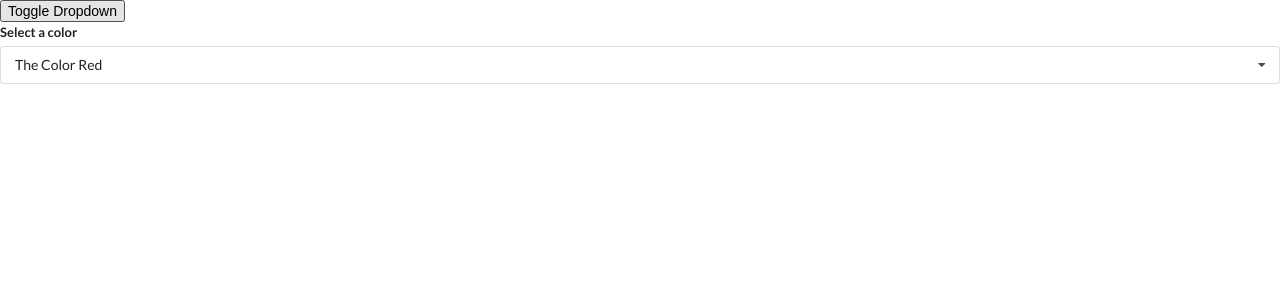
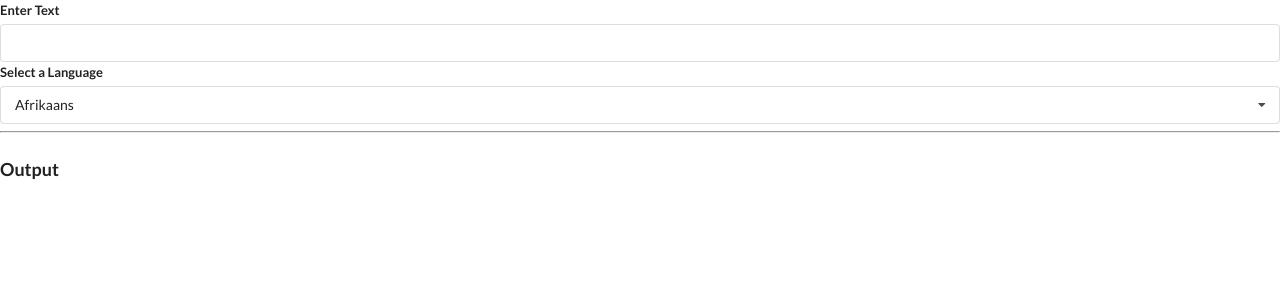
Before and after one commit to doge33/React-Redux-widgets, a React (Create React App) app: page / in a window 1280 px wide. Shown: the top 300 px of the page. Built offline with nearby package versions, Linux system fonts and the light colour scheme; no server answers.

Commit message:
added Convert component to handle google api request

```diff
--- a/src/App.js
+++ b/src/App.js
@@ -2,6 +2,7 @@
 import Accordion from './components/Accordion';
 import Search from './components/Search';
 import Dropdown from  './components/Dropdown';
+import Translate from './components/Translate';
 
 const items = [
   {
@@ -35,16 +36,12 @@
 
 export default function App() {
 
-  const [selected, setSelected] = useState(options[0]);
-  const [showDropdown, setShowDropdown] = useState(true);
+  //const [selected, setSelected] = useState(options[0]);
+  //const [showDropdown, setShowDropdown] = useState(true);
 
   return (
     <div>
-      <button onClick= {() => setShowDropdown(!showDropdown)}>Toggle Dropdown</button>
-      {showDropdown ?
-      <Dropdown selected={selected} options={options} onSelectedChange={setSelected}/>
-      : null
-      }
+      <Translate />
     </div>
   )
 }
--- /dev/null
+++ b/src/components/Convert.js
@@ -0,0 +1,31 @@
+import React, {useState, useEffect} from 'react';
+import axios from 'axios';
+
+export default function Convert({language, text}) {
+
+  const [translated, setTranslated] = useState('');
+
+  useEffect(() => {
+    //make helper async arrow function
+    const doTranslation = async () => {
+      //leaving the request body (2nd argument) empty cuz this is how google translate api works
+      const {data} = await axios.post('https://translation.googleapis.com/language/translate/v2', {}, {
+        params: {
+          q: text,
+          target: language.value,
+          key: "AIzaSyCHUCmpR7cT_yDFHC98CZJy2LTms-IwDlM"
+        }
+      })
+      setTranslated(data.data.translations[0].translatedText);
+    }
+
+    doTranslation();
+
+  }, [language, text]);
+
+  return (
+    <div>
+      <h1 className="ui header"> {translated} </h1>
+    </div>
+  )
+}
--- a/src/components/Dropdown.js
+++ b/src/components/Dropdown.js
@@ -1,6 +1,6 @@
 import React, {useState, useEffect, useRef} from 'react'
 
-export default function Dropdown({options, selected, onSelectedChange}) {
+export default function Dropdown({options, selected, onSelectedChange, label}) {
 
   const [open, setOpen] = useState(false);
   const ref = useRef(); //useRef: a direct reference to DOM element
@@ -49,7 +49,7 @@
     <div ref={ref} className="ui form">
       <div className="field">
         <label className="label">
-          Select a color
+          {label}
         </label>
         <div
           onClick={() => setOpen(!open)}
--- /dev/null
+++ b/src/components/Translate.js
@@ -0,0 +1,44 @@
+import React, {useState} from 'react';
+import Dropdown from './Dropdown';
+import Convert from './Convert';
+
+
+const options = [
+  {
+    label: "Afrikaans",
+    value: "af"
+  },
+  {
+    label: "Arabic",
+    value: "ar"
+  },
+  {
+    label: "Hindi",
+    value: "hi"
+  }
+]
+
+export default function Translate() {
+
+  const [language, setLanguage] = useState(options[0]);
+  const [text, setText] = useState('');
+  return (
+    <div>
+
+      <div className="ui form">
+        <div className="field">
+          <label>Enter Text</label>
+          <input
+          value={text}
+          onChange={(evt) => setText(evt.target.value)}
+          />
+        </div>
+      </div>
+
+      <Dropdown label="Select a Language" options={options} selected={language} onSelectedChange={setLanguage} />
+      <hr />
+      <h3 className="ui header">Output</h3>
+      <Convert language={language} text={text} />
+    </div>
+  )
+}
```
Also changed, not shown: 1 other file (tests, documents, lock files or other folders).
